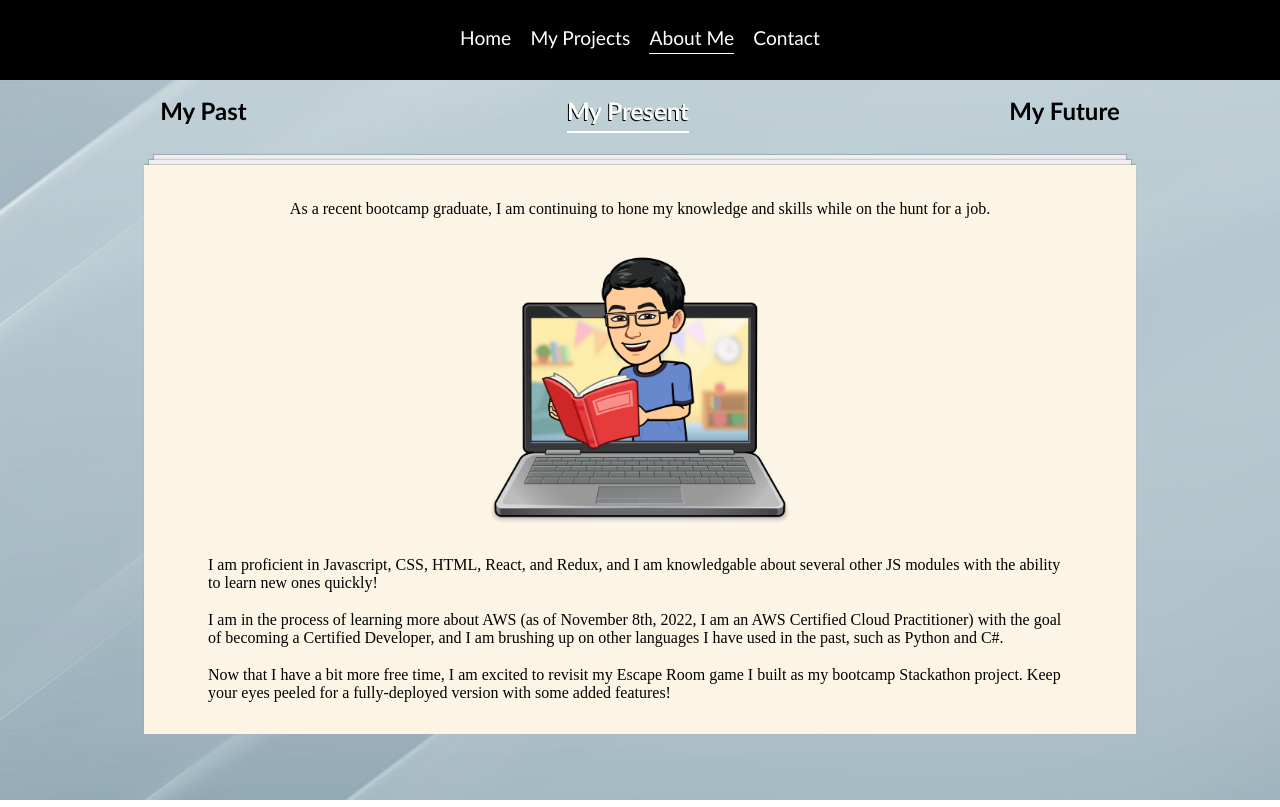
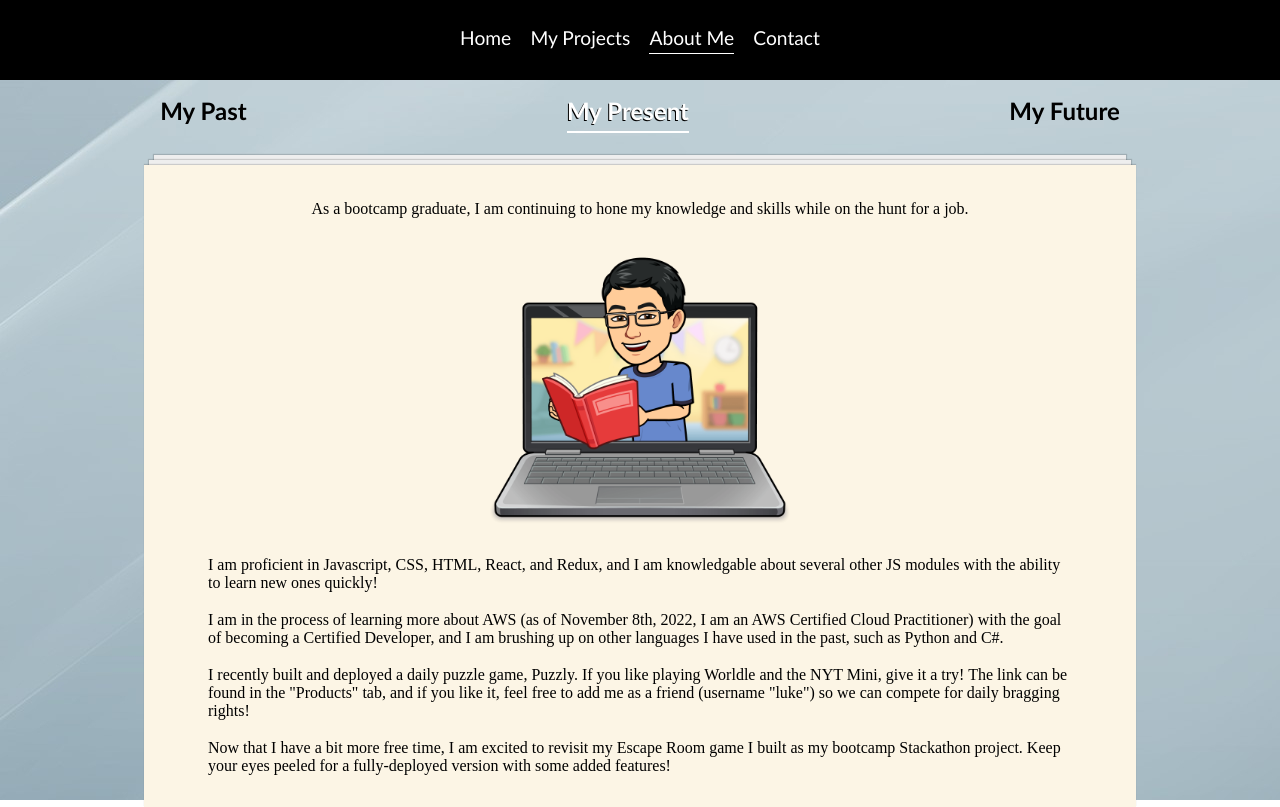
Before and after one commit to lmultanen/portfolio-site, a React app: page /aboutme in a window 1280 px wide. Both pictures are taken after a click on the element "My Present". Built offline with nearby package versions, Linux system fonts and the light colour scheme.

Commit message:
updated about page

```diff
--- a/src/components/About.jsx
+++ b/src/components/About.jsx
@@ -51,7 +51,7 @@ const About = () => {
             <div className={"about-content"  + (!present ? " hidden" : "")}>
                 <br/>
                 <div>
-                    <p>As a recent bootcamp graduate, I am continuing to hone my knowledge and skills while on the hunt for a job.</p>
+                    <p>As a bootcamp graduate, I am continuing to hone my knowledge and skills while on the hunt for a job.</p>
                 </div>
                 <br/>
                 <img src="/bitmojis/laptop-reading.png"/>
@@ -60,6 +60,8 @@ const About = () => {
                     <p>I am proficient in Javascript, CSS, HTML, React, and Redux, and I am knowledgable about several other JS modules with the ability to learn new ones quickly!</p>
                     <br/>
                     <p>I am in the process of learning more about AWS (as of November 8th, 2022, I am an AWS Certified Cloud Practitioner) with the goal of becoming a Certified Developer, and I am brushing up on other languages I have used in the past, such as Python and C#.</p>
+                    <br/>
+                    <p>I recently built and deployed a daily puzzle game, Puzzly. If you like playing Worldle and the NYT Mini, give it a try! The link can be found in the "Products" tab, and if you like it, feel free to add me as a friend (username "luke") so we can compete for daily bragging rights!</p>
                     <br/>
                     <p>Now that I have a bit more free time, I am excited to revisit my Escape Room game I built as my bootcamp Stackathon project. Keep your eyes peeled for a fully-deployed version with some added features!</p>
                 </div>
```
